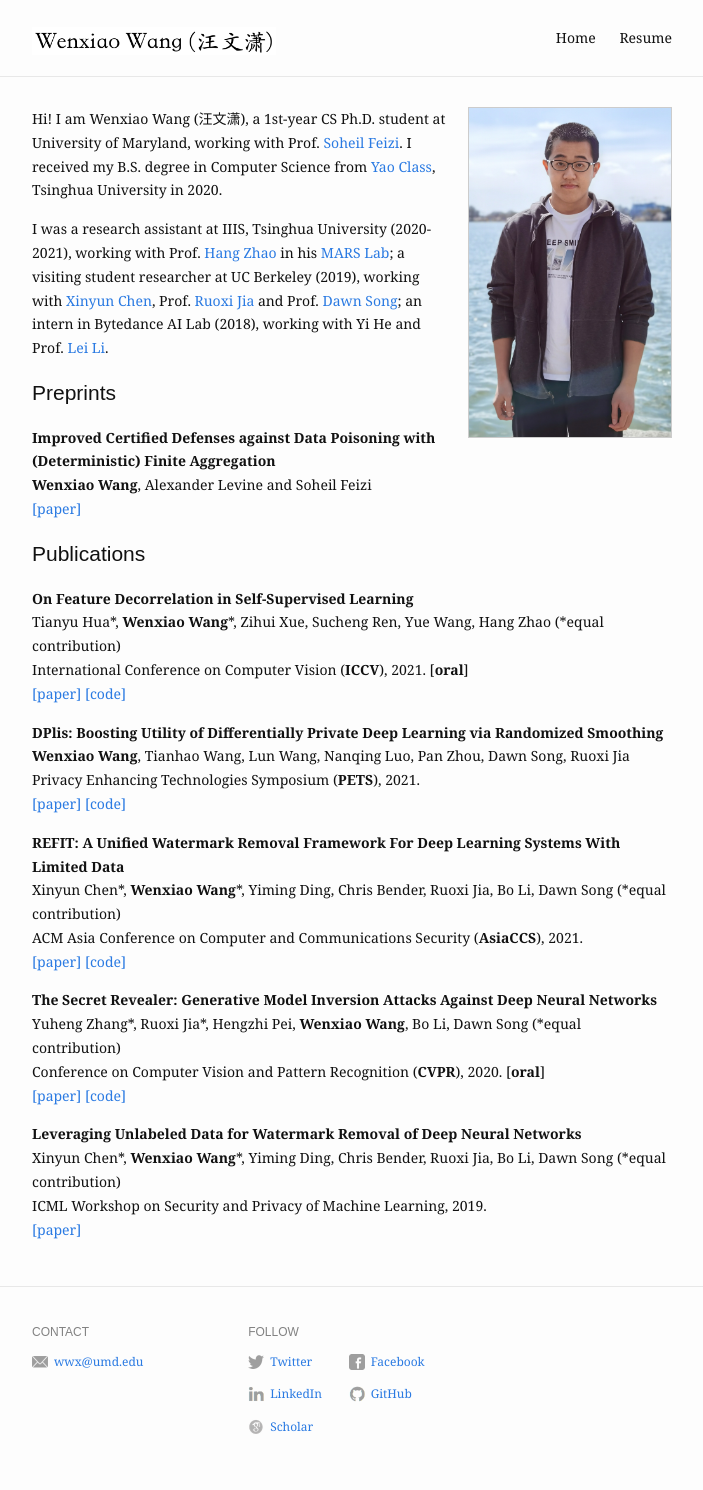
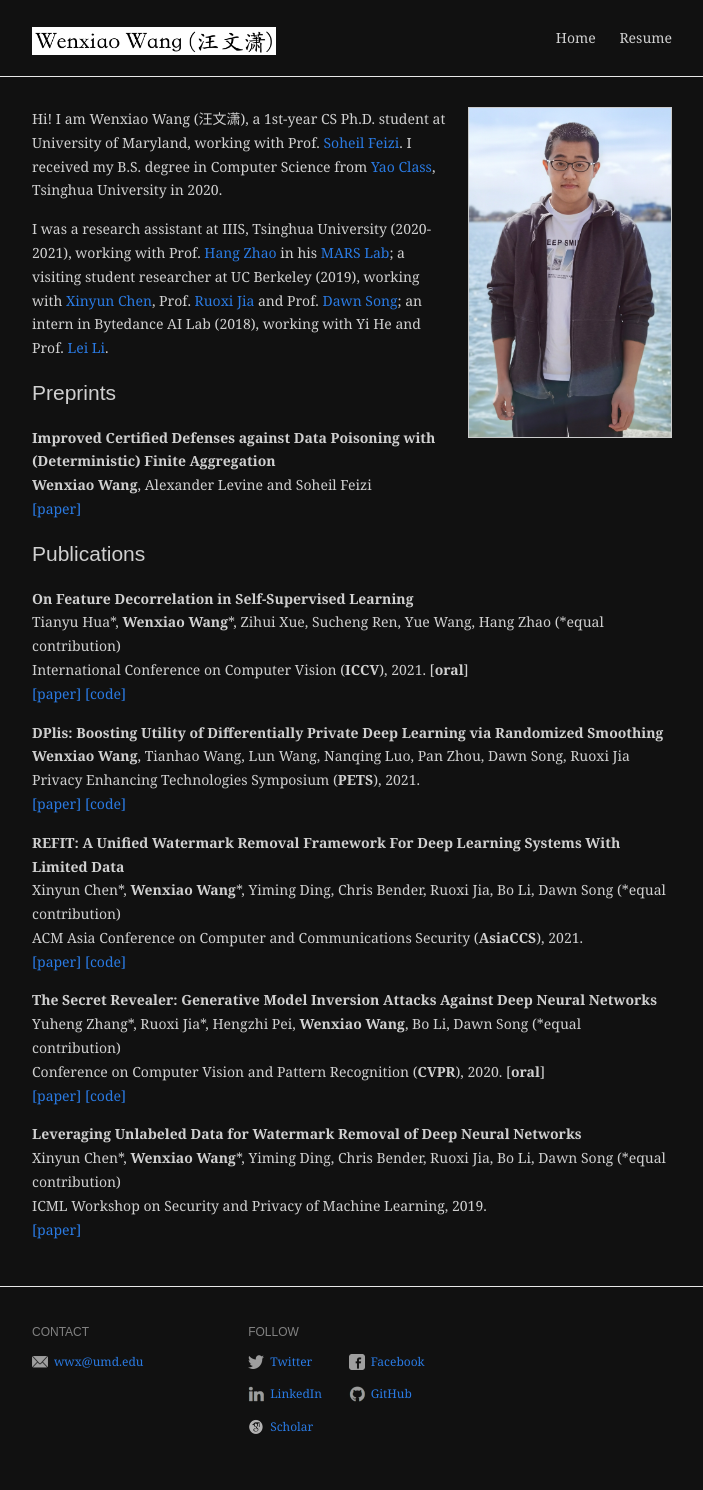
Before and after one commit to wangwenxiao/wangwenxiao.github.io, a Jekyll site: the page built from index.md, in a window 1280 px wide. Shown: the whole page, without its empty margins (288-991 px from the left). Built offline with Jekyll 4.4.1, drawn with Linux system fonts in a browser that asks for light colours.

Commit message:
Update main.scss

```diff
--- a/assets/css/main.scss
+++ b/assets/css/main.scss
@@ -14,8 +14,8 @@ $base-line-height: 1.7;
 
 $spacing-unit: 30px;
 
-$text-color: #111;
-$background-color: #fdfdfd;
+$text-color: #d0d0d0;//#111;
+$background-color: #111;//#fdfdfd;
 $brand-color: #2a7ae2;
 
 $grey-color: #828282;
```
